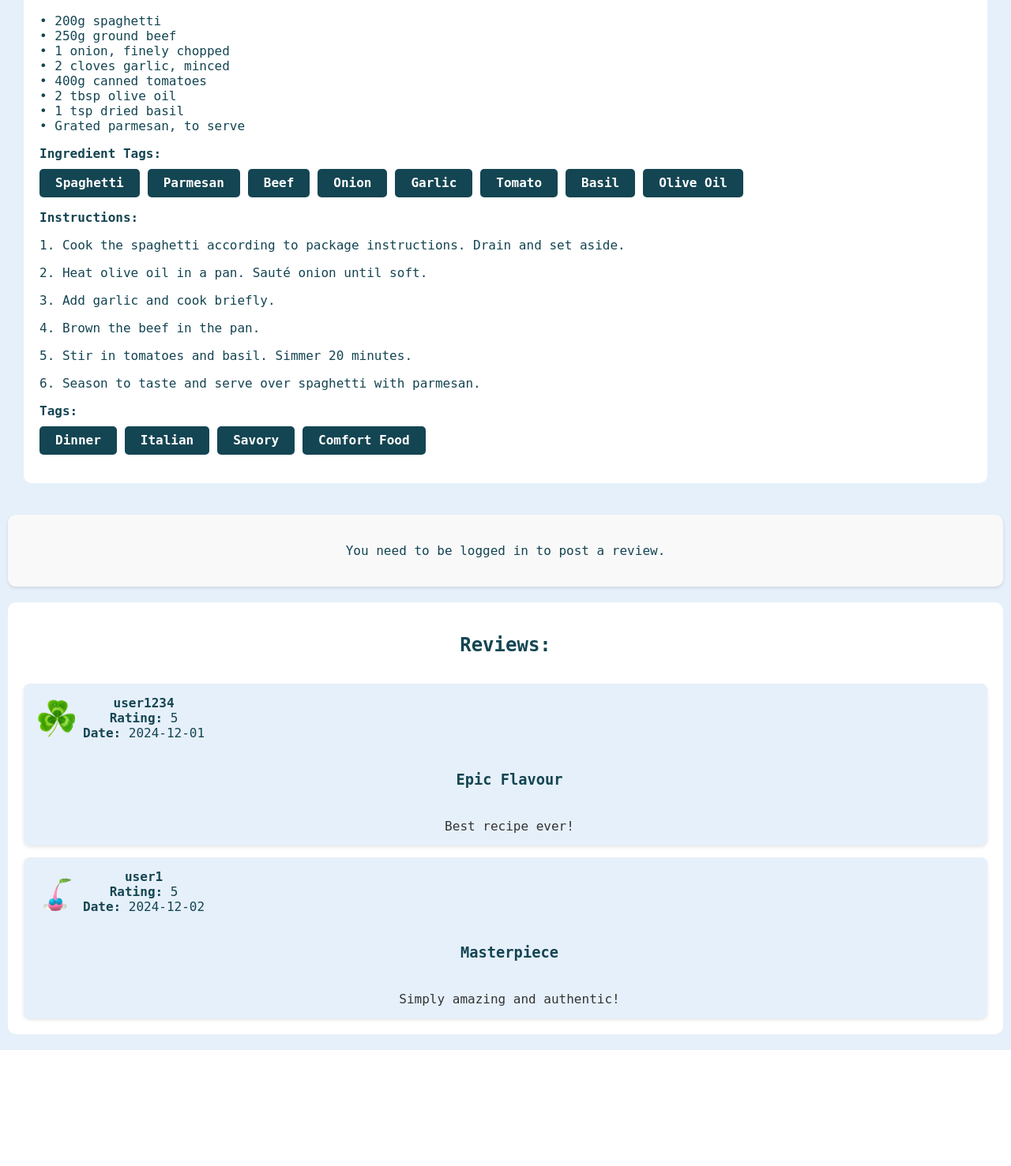
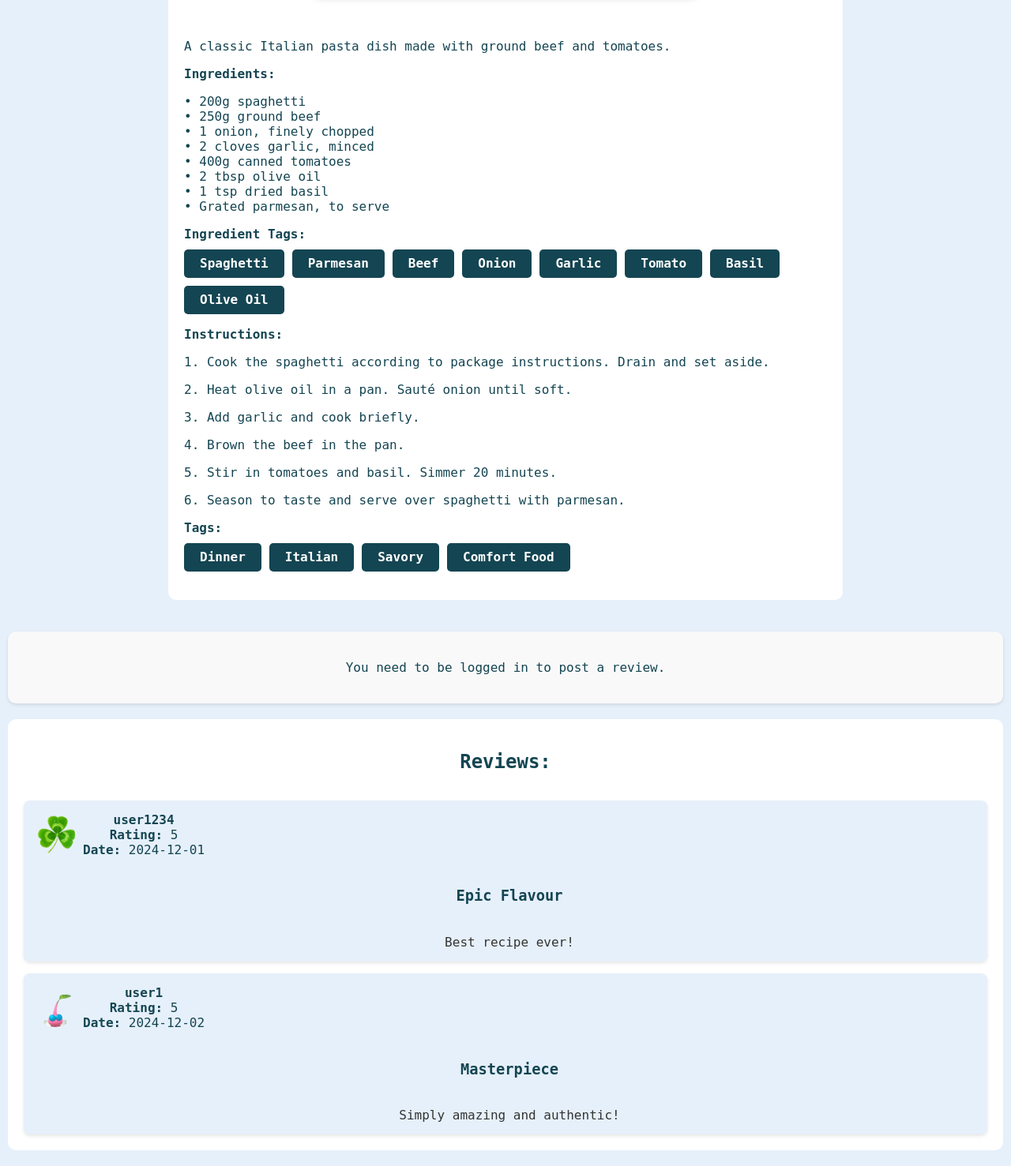
Before and after one commit to miriie/Culinary-Compass-Major-Work, a Flask app: page /recipe/1 in a window 1280 px wide. Shown: the part 732-2209 px from the top of the page at 79% size. Before the commit the page ends 2062 px from the top, so only its background shows below. Run offline with Flask 3, Linux system fonts and the light colour scheme; data comes from the database, SQL or seed files in the repository; both versions use the stored data as it was after the commit.

Commit message:
fixed not-logged in recipe page ui

```diff
--- a/MW aaaaa/static/stylesheet.css
+++ b/MW aaaaa/static/stylesheet.css
@@ -96,6 +96,13 @@
   align-items: stretch;
 }
 
+.content-wrapper.guest-view {
+  display: block;
+  gap: 20px;
+  padding: 20px;
+  align-items: stretch;
+}
+
 /* Left Section: Recipe Info */
 .recipe-info {
   width: 70%;
@@ -103,6 +110,14 @@
   border-radius: 10px;
   padding: 20px;
   text-align: left;
+}
+
+.recipe-info.guest-view {
+  width: 70%;
+  margin-left: auto;
+  margin-right: auto;
+  float: none;
+  display: block;
 }
 
 .recipe-info h1,
@@ -168,15 +183,17 @@
 
 /* Recipe Image */
 .recipe-image-container {
-    text-align: center;
-    margin: 20px 0;
+  text-align: center;
+  margin: 20px 0;
 }
 
 .recipe-main-image {
-    max-width: 100%;
-    height: auto;
-    border-radius: 12px;
-    box-shadow: 0 4px 10px rgba(0, 0, 0, 0.15);
+  width: 60%;
+  height: auto;
+  display: block;
+  margin: 0 auto 20px auto;
+  border-radius: 12px;
+  box-shadow: 0 4px 10px rgba(0, 0, 0, 0.15);
 }
 
 /* Reviews Section */
--- a/MW aaaaa/templates/login.html
+++ b/MW aaaaa/templates/login.html
@@ -15,7 +15,7 @@
             <br>
             <button type="submit" id="login-button" class="dark-button">Log in</button>
             <h3>
-                Don't have an account? <a href="{{ url_for('register') }}">Register</a>
+                Don't have an account? <a style="text-decoration: underline;" href="{{ url_for('register') }}">Register</a>
             </h3>
             {% if message %}
             <p>{{ message }}</p>
--- a/MW aaaaa/templates/profile.html
+++ b/MW aaaaa/templates/profile.html
@@ -12,7 +12,7 @@
         {% if session.get('user_id') == user['id'] %}
             <br>
             <a href="{{ url_for('post') }}" class="submit-button">Post a Recipe</a>
-            <a href="{{ url_for('logout') }}" class="logout-button">Logout</a>
+            <a style="text-decoration: underline;" href="{{ url_for('logout') }}" class="logout-button">Logout</a>
         {% endif %}
     </div>
 
--- a/MW aaaaa/templates/recipepage.html
+++ b/MW aaaaa/templates/recipepage.html
@@ -4,8 +4,8 @@
 
 {% block content %}
         <!-- Main Content -->
-    <div class="content-wrapper">
-        <div class="recipe-info">
+        <div class="content-wrapper{% if not session.get('logged_in') %} guest-view{% endif %}">
+        <div class="recipe-info{% if not session.get('logged_in') %} guest-view{% endif %}">
                 {% if session.get('logged_in') %}
                 <form method="POST" style="display:inline;">
                     <input type="hidden" name="action" value="toggle_favourite">
@@ -39,7 +39,7 @@
                         <img src="{{ url_for('static', filename=recipe.image) }}" alt="{{ recipe.title }} Image" class="recipe-main-image">
                     </div>
                 {% endif %}
-
+                <br>
                 <p> {{ recipe['intro']}}</p>
                 <p><strong>Ingredients:</strong></p>
                 <p> {{ recipe['ingredient_list']|replace('\n', '<br>')|safe }}</p>
@@ -178,9 +178,11 @@
                 {% endif %}
 
                 <div class="profile">
+                    <a href="{{ url_for('profile', user_id=review['user_id']) }}">
                     <img src="{{ url_for('static', filename=review['profile_picture'] if review['profile_picture'] else 'images/default_profile.png') }}" alt="Profile Picture" class="profile-pic">
                     <div class="review-header">
                         <p><strong>{{ review['username'] }}</strong></p>
+                        </a>
                         <p><strong>Rating:</strong> {{ review['rating'] }}</p>
                         <p><strong>Date:</strong> {{ review['date'] }}</p>
                     </div>
--- a/MW aaaaa/templates/register.html
+++ b/MW aaaaa/templates/register.html
@@ -27,7 +27,7 @@
 
                 <br>
 
-                <button type="submit" id="register-button" class="dark-button">Register</button>
+                <button type="submit" id="login-button" class="dark-button">Register</button>
                 <h3>
                     Already have an account? <a href="{{ url_for('login') }}">Log in</a>
                 </h3>
```
Also changed, not shown: my-database.db. Lines whose indentation alone changed are shown as unchanged.
